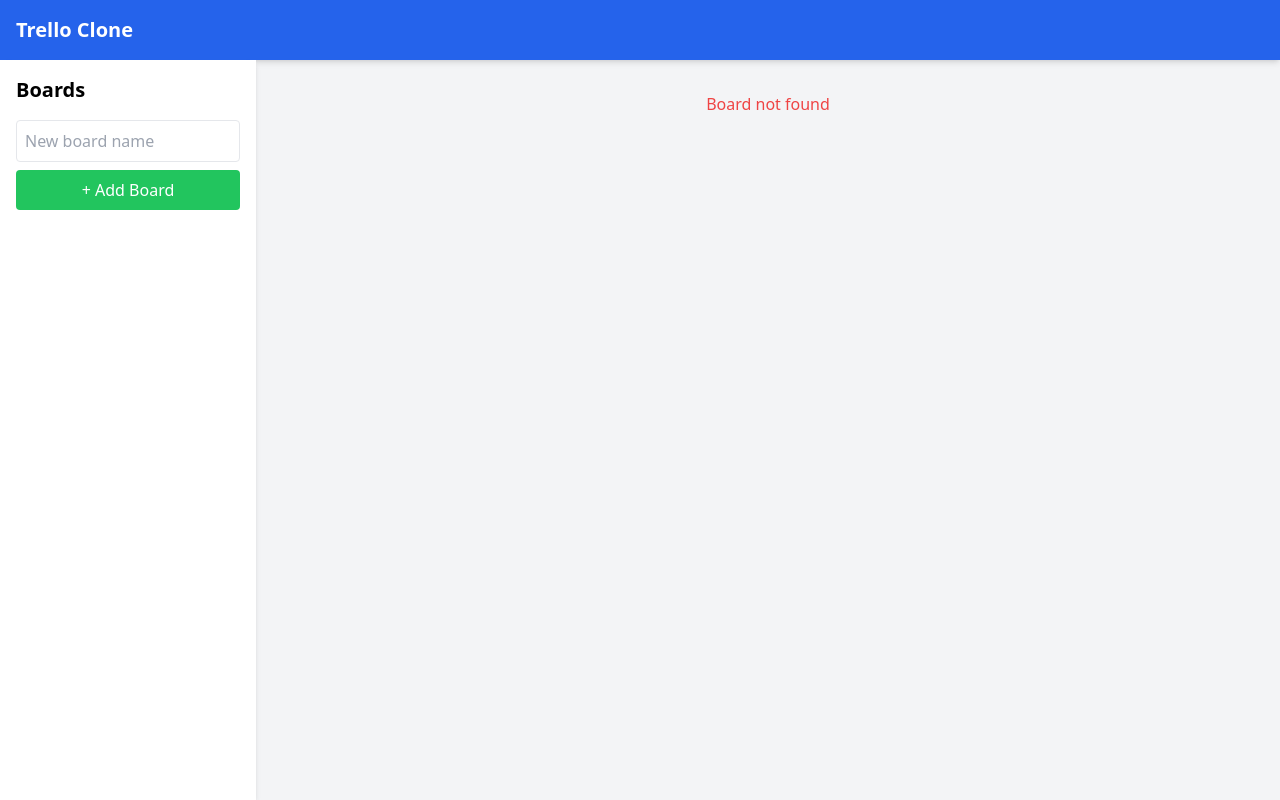
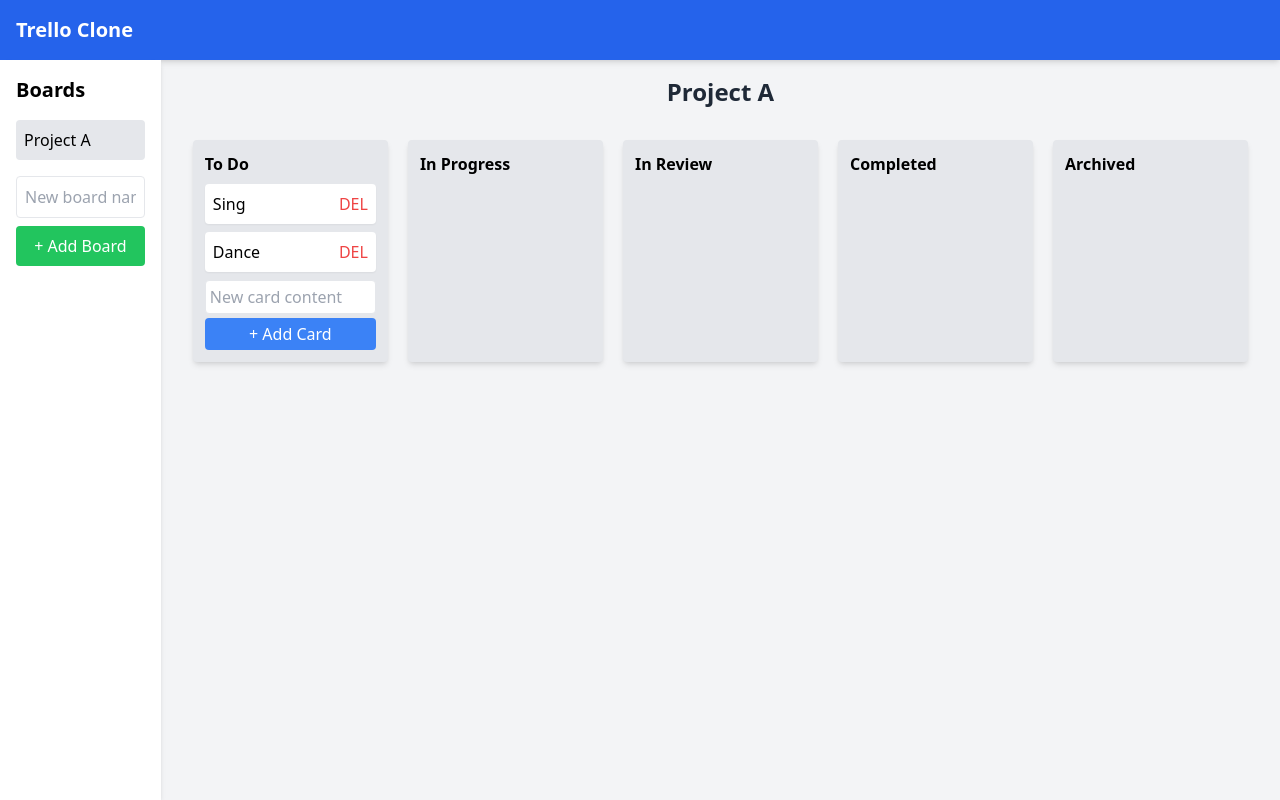
Before and after one commit to kau-wtag/trello-clone, a React (Vite) app: page /board/8b993503-9fec-48a5-81d2-189487e9e6c2 in a window 1280 px wide. Before the commit this address had no page. Built offline with nearby package versions, Linux system fonts and the light colour scheme.

Commit message:
moving card to different section

```diff
--- a/src/components/Board.jsx
+++ b/src/components/Board.jsx
@@ -3,8 +3,11 @@ import { useParams } from "react-router-dom";
 import { useSelector } from "react-redux";
 import { DragDropContext } from "react-beautiful-dnd";
 import SectionContainer from "./SectionContainer";
+import { useDispatch } from "react-redux";
+import { moveCard } from "../features/boards/boardsSlice";
 
 const Board = () => {
+  const dispatch = useDispatch(0);
   const { id } = useParams();
   const board = useSelector((state) =>
     state.boards.boards.find((board) => board.id === id)
@@ -15,7 +18,7 @@ const Board = () => {
   }
 
   const handleDragEnd = (results) => {
-    console.log(results);
+    dispatch(moveCard({ boardId: id, results }));
   };
 
   return (
--- a/src/components/Card.jsx
+++ b/src/components/Card.jsx
@@ -15,7 +15,7 @@ const Card = ({ card, onDelete, index }) => {
             onClick={onDelete}
             className="text-red-500 hover:text-red-700 ml-2"
           >
-            Delete
+            DEL
           </button>
         </div>
       )}
--- a/src/components/CardContainer.jsx
+++ b/src/components/CardContainer.jsx
@@ -15,11 +15,7 @@ export default function CardContainer({ section }) {
   return (
     <Droppable droppableId={section.id} type="CARD">
       {(provided) => (
-        <div
-          {...provided.droppableProps}
-          ref={provided.innerRef}
-
-        >
+        <div {...provided.droppableProps} ref={provided.innerRef}>
           {section.cards.map((card, index) => (
             <Card
               key={card.id}
--- a/src/features/boards/boardsSlice.js
+++ b/src/features/boards/boardsSlice.js
@@ -10,7 +10,26 @@ const defaultSections = [
 ];
 
 const initialState = {
-  boards: [],
+  boards: [
+    {
+      id: uuidv4(),
+      name: "Project A",
+      sections: [
+        {
+          id: uuidv4(),
+          name: "To Do",
+          cards: [
+            { id: uuidv4(), content: "Sing" },
+            { id: uuidv4(), content: "Dance" },
+          ],
+        },
+        { id: uuidv4(), name: "In Progress", cards: [] },
+        { id: uuidv4(), name: "In Review", cards: [] },
+        { id: uuidv4(), name: "Completed", cards: [] },
+        { id: uuidv4(), name: "Archived", cards: [] },
+      ],
+    },
+  ],
 };
 
 const boardsSlice = createSlice({
@@ -28,6 +47,7 @@ const boardsSlice = createSlice({
       };
       state.boards.push(newBoard);
     },
+
     addCard: (state, action) => {
       const { boardId, content } = action.payload;
       const board = state.boards.find((board) => board.id === boardId);
@@ -36,10 +56,11 @@ const boardsSlice = createSlice({
         firstSection.cards.push({ id: uuidv4(), content });
       }
     },
+
     deleteCard: (state, action) => {
       const { boardId, sectionId, cardId } = action.payload;
 
-      const board = state.boards.find((board) => boardId == board.id);
+      const board = state.boards.find((board) => boardId === board.id);
       if (board) {
         const section = board.sections.find(
           (section) => sectionId === section.id
@@ -49,8 +70,39 @@ const boardsSlice = createSlice({
         }
       }
     },
+
+    moveCard: (state, action) => {
+      const { boardId, results } = action.payload;
+
+      if (!results.destination) return;
+
+      const board = state.boards.find((board) => boardId === board.id);
+      if (!board) return;
+
+      const sourceSectionId = results.source.droppableId;
+      const sourceCardIndex = results.source.index;
+      const destinationSectionId = results.destination.droppableId;
+      const destinationCardIndex = results.destination.index;
+
+      const sourceSection = board.sections.find(
+        (section) => section.id === sourceSectionId
+      );
+      const destinationSection = board.sections.find(
+        (section) => section.id === destinationSectionId
+      );
+
+      if (!sourceSection || !destinationSection) return;
+
+      if (sourceSectionId === destinationSectionId) {
+        const [movedCard] = sourceSection.cards.splice(sourceCardIndex, 1);
+        sourceSection.cards.splice(destinationCardIndex, 0, movedCard);
+      } else {
+        const [movedCard] = sourceSection.cards.splice(sourceCardIndex, 1);
+        destinationSection.cards.splice(destinationCardIndex, 0, movedCard);
+      }
+    },
   },
 });
 
-export const { addBoard, addCard, deleteCard } = boardsSlice.actions;
+export const { addBoard, addCard, deleteCard, moveCard } = boardsSlice.actions;
 export default boardsSlice.reducer;
```
